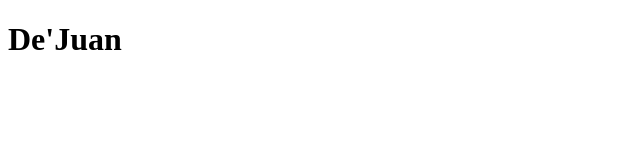
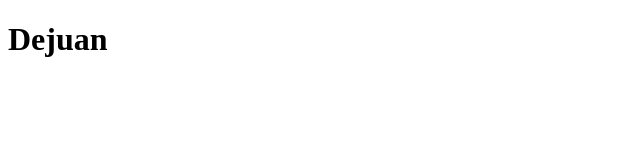
Before and after one commit to d3juann/d3juann.github.io, a plain HTML site: page d3juann.html in a window 1280 px wide. Shown: the full height of the page, 0-640 px from the left. Drawn offline with Linux system fonts and the light colour scheme.

Commit message:
Update d3juann.html

```diff
--- a/d3juann.html
+++ b/d3juann.html
@@ -4,6 +4,6 @@
         <title>d3juann</title>
     </head>
     <body>
-        <h1>De'Juan<h1>
+        <h1>Dejuan</h1>
     </body>
 </html>
```
